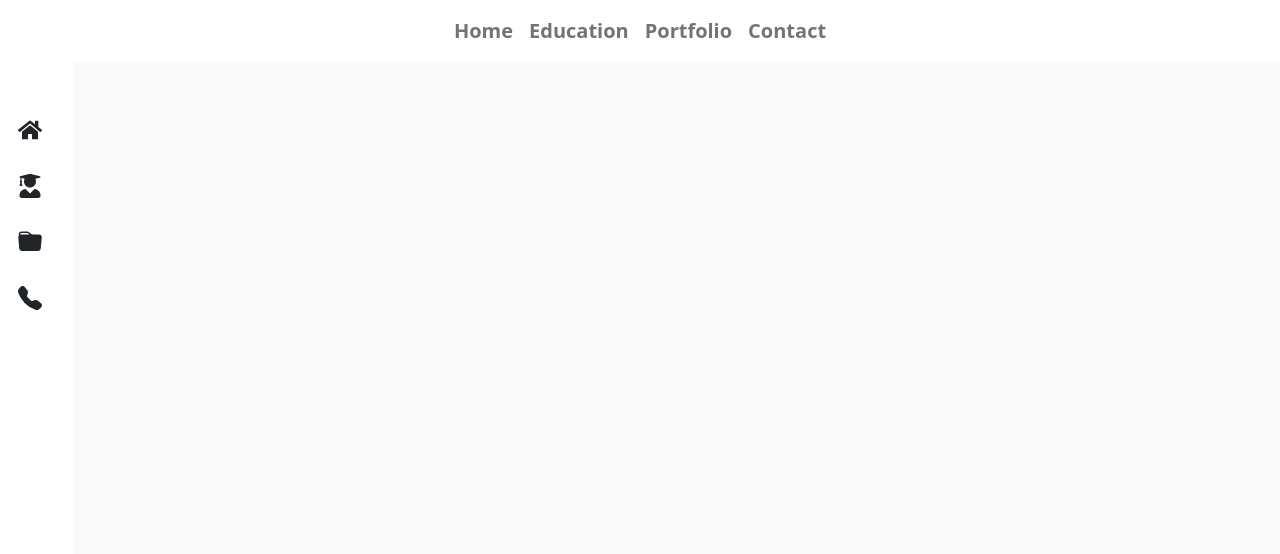
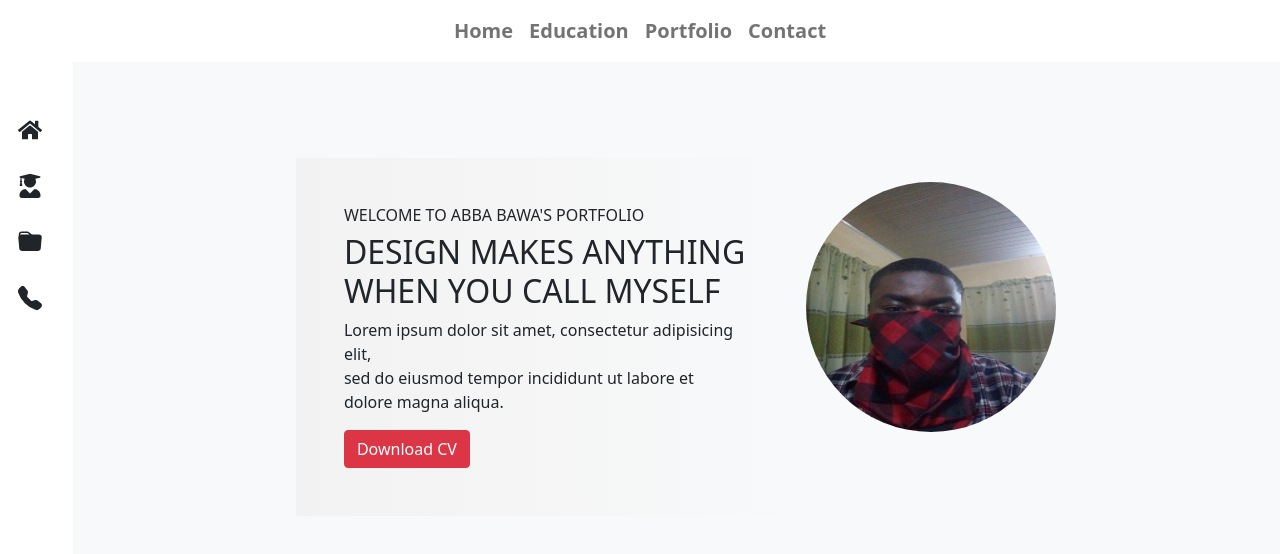
Before and after one commit to abbabawa/portfolio-website, a React (Create React App) app: page / in a window 1280 px wide. Shown: the top 554 px of the page. Built offline with nearby package versions, Linux system fonts and the light colour scheme.

Commit message:
fixed incorrect url

```diff
--- a/src/App.js
+++ b/src/App.js
@@ -107,7 +107,7 @@ function App() {
 			id: 1,
 			title: 'Home',
 			icon: <FaHome className="fs-4 mb-3" />,
-			url: '/home'
+			url: '/'
 		},
 		{
 			id: 2,
@@ -137,7 +137,7 @@ function App() {
 			</Col>
 			<Col className="">
 				<Switch>
-					<Route path="/home">
+					<Route exact path="/">
 						<Home />
 					</Route>
 					<Route path="/education">
```
